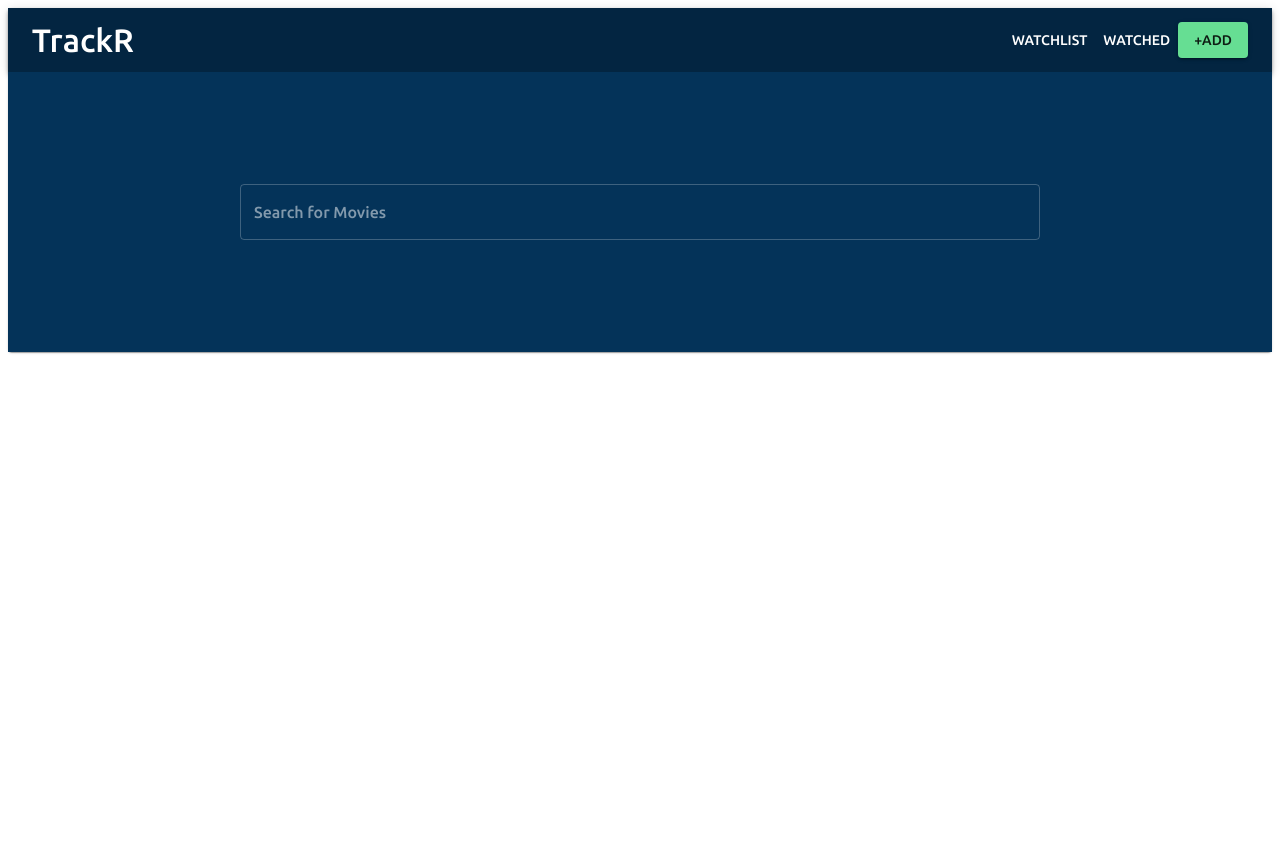
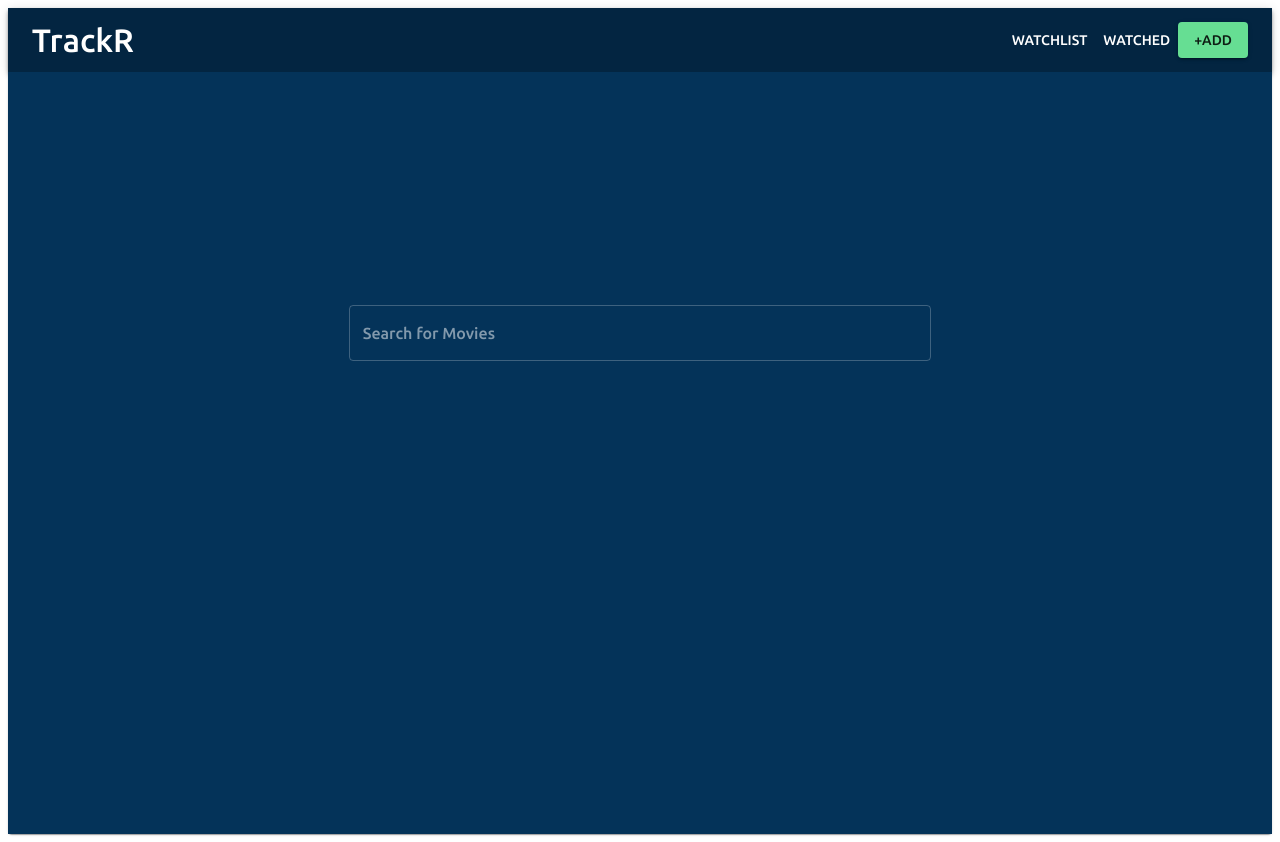
Before and after one commit to AmitrajitDas/TrackR, a React (Create React App) app: page /add in a window 1280 px wide. Before the commit the page ends 800 px from the top, so only its background shows below. Built offline with nearby package versions, Linux system fonts and the light colour scheme.

Commit message:
minor bug fix

```diff
--- a/src/components/ResultCard/styles.js
+++ b/src/components/ResultCard/styles.js
@@ -7,7 +7,7 @@
     justifyContent: 'center',
   },
   card: {
-    margin: '1rem',
+    margin: '2rem',
     padding: '3rem',
     backgroundColor: theme.palette.primary.main,
     borderRadius: '2rem',
--- a/src/screens/Add/styles.js
+++ b/src/screens/Add/styles.js
@@ -3,7 +3,7 @@
 export const useStyles = makeStyles((theme) => ({
   wrapper: {
     backgroundColor: theme.palette.body.main,
-    padding: '2rem',
+    padding: '21.3rem',
   },
 
   inputWrapper: {
@@ -13,8 +13,8 @@
   },
 
   search: {
-    marginTop: '5rem',
-    width: '50rem',
+    marginTop: '-10rem',
+    width: '70rem',
   },
 
   cssOutlinedInput: {
```
